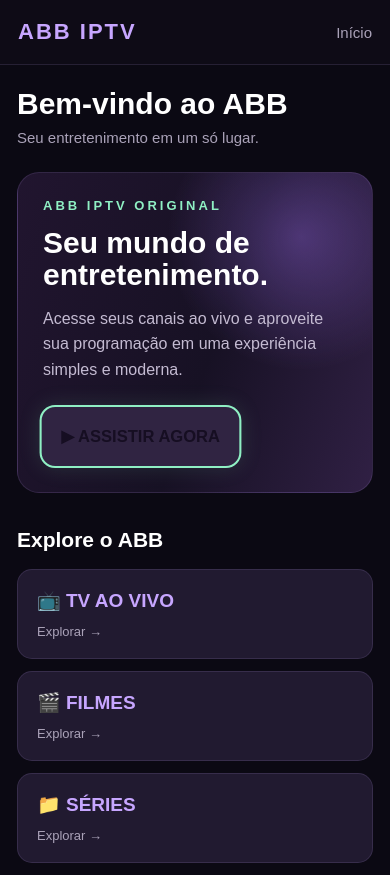
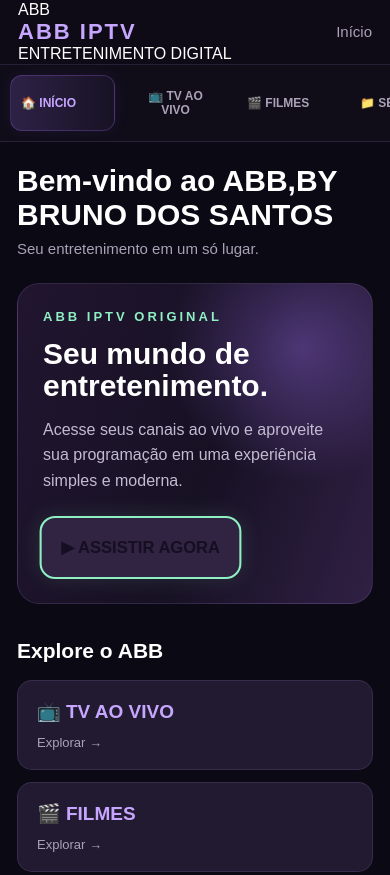
Before and after one commit to dragonfesta8/ABB-APK, a website: page ABB-APK-GitHub/www/index.html in a window 390 px wide. Shown: the top 875 px of the page. Drawn offline with nearby package versions, Linux system fonts and the light colour scheme.

Commit message:
Enhance layout with sidebar and header updates
Refactor layout and sidebar structure in index.html

```diff
--- a/ABB-APK-GitHub/www/index.html
+++ b/ABB-APK-GitHub/www/index.html
@@ -309,22 +309,166 @@ button:focus {
     grid-template-columns: repeat(auto-fill, minmax(220px, 1fr));
   }
 }
+  /* Layout com barra lateral */
+
+.app-layout {
+  display: flex;
+  min-height: calc(100vh - 76px);
+}
+
+.sidebar {
+  width: 225px;
+  flex-shrink: 0;
+  padding: 28px 17px;
+  background: #100d19;
+  border-right: 1px solid var(--border);
+}
+
+.sidebar-title {
+  color: var(--muted);
+  font-size: 11px;
+  font-weight: bold;
+  letter-spacing: 2px;
+  margin: 12px 12px 18px;
+}
+
+/* Botões modernos da barra lateral */
+
+.sidebar button {
+  position: relative;
+  width: 100%;
+  min-height: 52px;
+  display: flex;
+  align-items: center;
+  gap: 12px;
+  padding: 15px;
+  margin-bottom: 10px;
+  background: transparent;
+  border: 1px solid transparent;
+  border-radius: 12px;
+  color: var(--muted);
+  font-size: 14px;
+  font-weight: bold;
+  text-align: left;
+  transition: .2s ease;
+}
+
+.sidebar button:hover,
+.sidebar button:focus,
+.sidebar button.active {
+  background: linear-gradient(
+    90deg,
+    rgba(168,117,255,.20),
+    rgba(168,117,255,.05)
+  );
+  color: var(--purple-light);
+  border-color: rgba(168,117,255,.25);
+  box-shadow: 0 0 16px rgba(168,117,255,.08);
+}
+
+.sidebar button.active::before {
+  content: "";
+  position: absolute;
+  left: -17px;
+  top: 8px;
+  bottom: 8px;
+  width: 4px;
+  border-radius: 5px;
+  background: var(--purple);
+}
+
+.sidebar button:focus {
+  outline: 2px solid var(--mint);
+  outline-offset: 2px;
+}
+
+.app-layout main {
+  flex: 1;
+  min-width: 0;
+  max-width: none;
+  margin: 0;
+}
+
+@media (max-width: 700px) {
+  .app-layout {
+    flex-direction: column;
+  }
+
+  .sidebar {
+    width: 100%;
+    display: flex;
+    gap: 8px;
+    padding: 10px;
+    overflow-x: auto;
+    border-right: none;
+    border-bottom: 1px solid var(--border);
+  }
+
+  .sidebar-title {
+    display: none;
+  }
+
+  .sidebar button {
+    min-width: 105px;
+    margin: 0;
+    padding: 13px 10px;
+    text-align: center;
+    font-size: 12px;
+  }
+
+  .app-layout main {
+    padding: 22px 17px 35px;
+  }
+}
+
 </style>
 </head>
 
 <body>
 
 <header>
+  <div class="header-brand">
+    <div class="logo-icon">ABB</div>
+    <div class="brand-info">
       <div class="logo">ABB IPTV</div>
-  <div id="page-title">Início</div>
+      <div class="brand-subtitle">ENTRETENIMENTO DIGITAL</div>
+    </div>
+  </div>
+
+  <div class="header-page">
+    <span class="header-indicator"></span>
+    <span id="page-title">Início</span>
+  </div>
 </header>
+
+<div class="app-layout">
+
+  <aside class="sidebar">
+   <button id="nav-home" class="active" onclick="voltarInicio()">
+  🏠 INÍCIO
+</button>
+
+<button id="nav-tv" onclick="abrirTV()">
+  📺 TV AO VIVO
+</button>
+
+<button id="nav-movies" onclick="mostrarMensagem('Filmes em desenvolvimento')">
+  🎬 FILMES
+</button>
+
+<button id="nav-series" onclick="mostrarMensagem('Séries em desenvolvimento')">
+  📁 SÉRIES
+</button>
+  </aside>
 
   <main>
 
     <section id="home" class="screen active">
 
-  <div class="home-title">Bem-vindo ao ABB</div>
-  <div class="home-subtitle">Seu entretenimento em um só lugar.</div>
+      <div class="home-title">Bem-vindo ao ABB,BY BRUNO DOS SANTOS</div>
+      <div class="home-subtitle">
+        Seu entretenimento em um só lugar.
+      </div>
 
       <div class="hero">
         <div class="hero-label">ABB IPTV ORIGINAL</div>
@@ -370,6 +514,8 @@ button:focus {
 
   </main>
 
+</div>
+
 <script src="https://cdn.jsdelivr.net/npm/hls.js@1"></script>
 <script>
 const home = document.getElementById('home');
@@ -394,6 +540,17 @@ let categorias = [];
 let categoriaAtual = '';
 let paginaAtual = 0;
 let telaAtual = 'home';
+function atualizarMenuAtivo(id) {
+  document.querySelectorAll('.sidebar button').forEach(botao => {
+    botao.classList.remove('active');
+  });
+
+  const selecionado = document.getElementById(id);
+
+  if (selecionado) {
+    selecionado.classList.add('active');
+  }
+}
 
 async function carregarListas() {
   listaCanais = [];
@@ -454,6 +611,8 @@ async function carregarListas() {
 }
 
 async function abrirTV() {
+  atualizarMenuAtivo('nav-tv');
+
   home.classList.remove('active');
   playerScreen.classList.remove('active');
   tvScreen.classList.add('active');
@@ -591,7 +750,9 @@ function abrirPlayer(canal) {
       'Reprodutor nativo indisponível nesta versão.';
   }
 }
-function fecharPlayer() {
+function voltarInicio() {
+  atualizarMenuAtivo('nav-home');
+
   video.pause();
 
   if (hls) {
```
Lines whose indentation alone changed are shown as unchanged.
